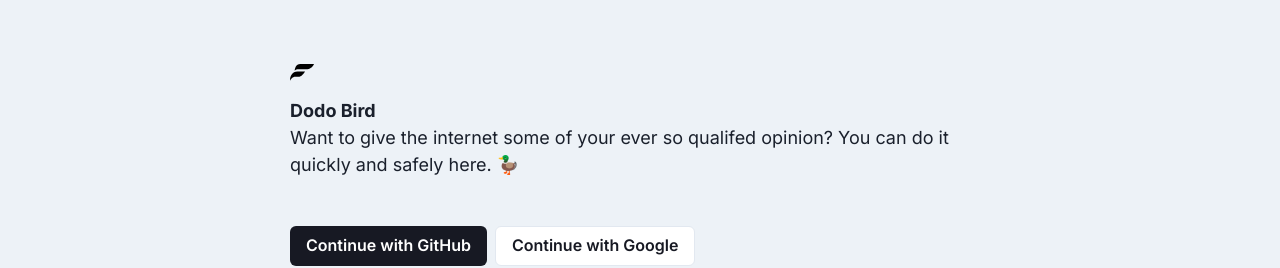
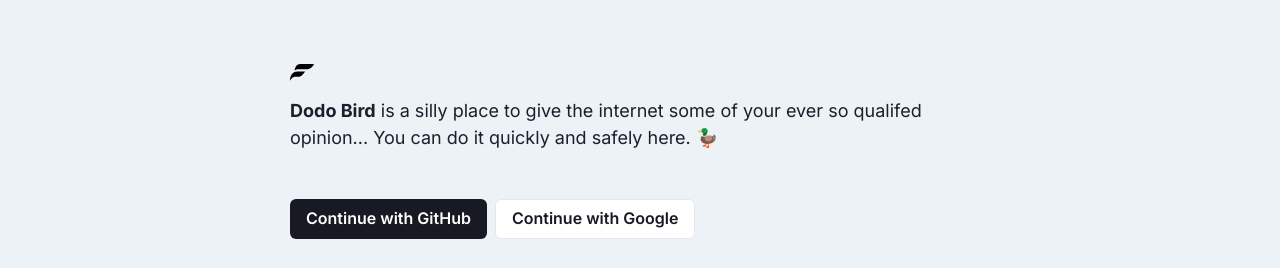
Before and after one commit to ryanyogan/dodobird, a Next.js app: page / in a window 1280 px wide. Shown: the top 268 px of the page. Built offline with nearby package versions, Linux system fonts and the light colour scheme; no server answers; the database is empty.

Commit message:
updated index

```diff
--- a/pages/index.tsx
+++ b/pages/index.tsx
@@ -41,10 +41,9 @@
           <Text mb={4} fontSize="lg" py={4}>
             <Text as="span" fontWeight="bold" display="inline">
               Dodo Bird
-            </Text>
-            <br />
-            Want to give the internet some of your ever so qualifed opinion? You
-            can do it quickly and safely here. 🦆
+            </Text>{" "}
+            is a silly place to give the internet some of your ever so qualifed
+            opinion... You can do it quickly and safely here. 🦆
           </Text>
           {auth.user ? (
             <Button
```
